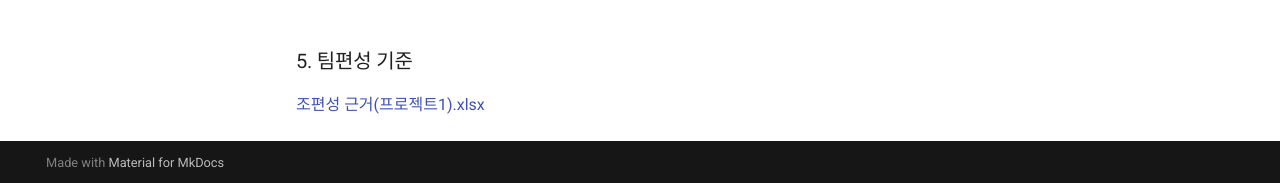
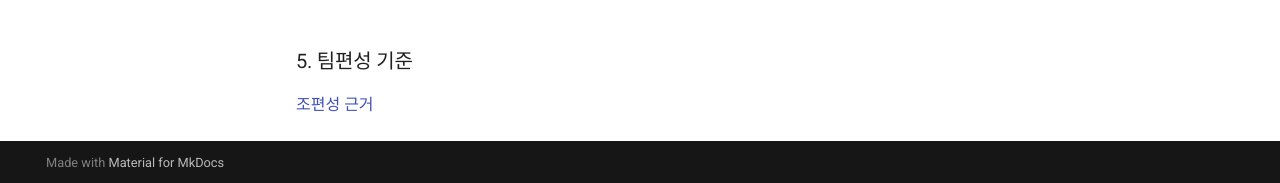
Before and after one commit to green424minee/KDT-11, an MkDocs documentation site: the page built from docs/교사/Mini Project-01/PBT 과제 계획서.md, in a window 1280 px wide and 900 px high, scrolled down 1746 px. Shown: the part 714-897 px from the top of the window. Built offline with MkDocs 1.6.1 and Material for MkDocs 9.7.7, drawn with Linux system fonts in a browser that asks for light colours.

```diff
--- a/docs/교사/Mini Project-01/PBT 과제 계획서.md
+++ b/docs/교사/Mini Project-01/PBT 과제 계획서.md
@@ -96,4 +96,4 @@
 
 ### 5. 팀편성 기준
 
-<a href="https://github.com/green424minee/KDT-10/raw/refs/heads/master/%EA%B5%90%EC%82%AC/Mini%20Project-01/%EC%A1%B0%ED%8E%B8%EC%84%B1%20%EA%B7%BC%EA%B1%B0(%ED%94%84%EB%A1%9C%EC%A0%9D%ED%8A%B81).xlsx">조편성 근거(프로젝트1).xlsx</a>
+[조편성 근거](team-excel.xlsx)
```
Also changed, not shown: 2 other files.
